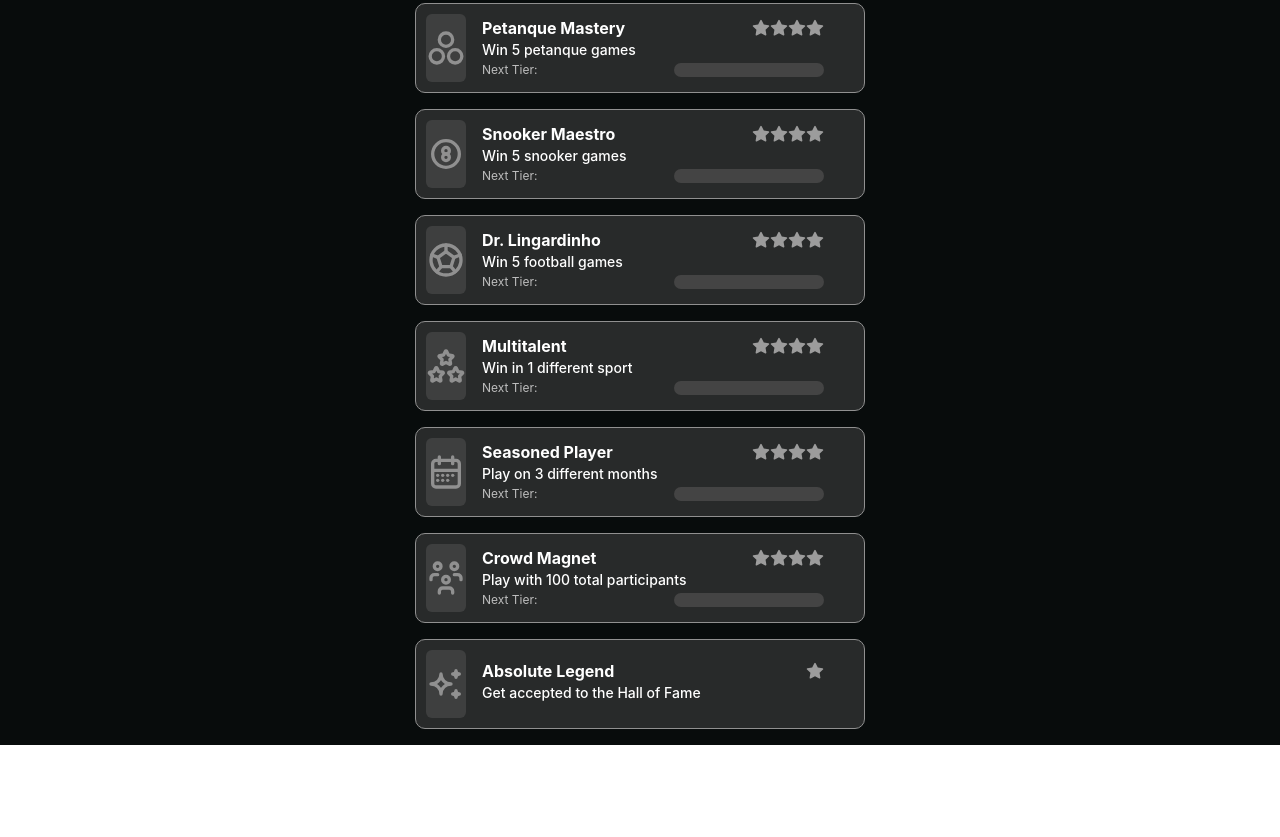
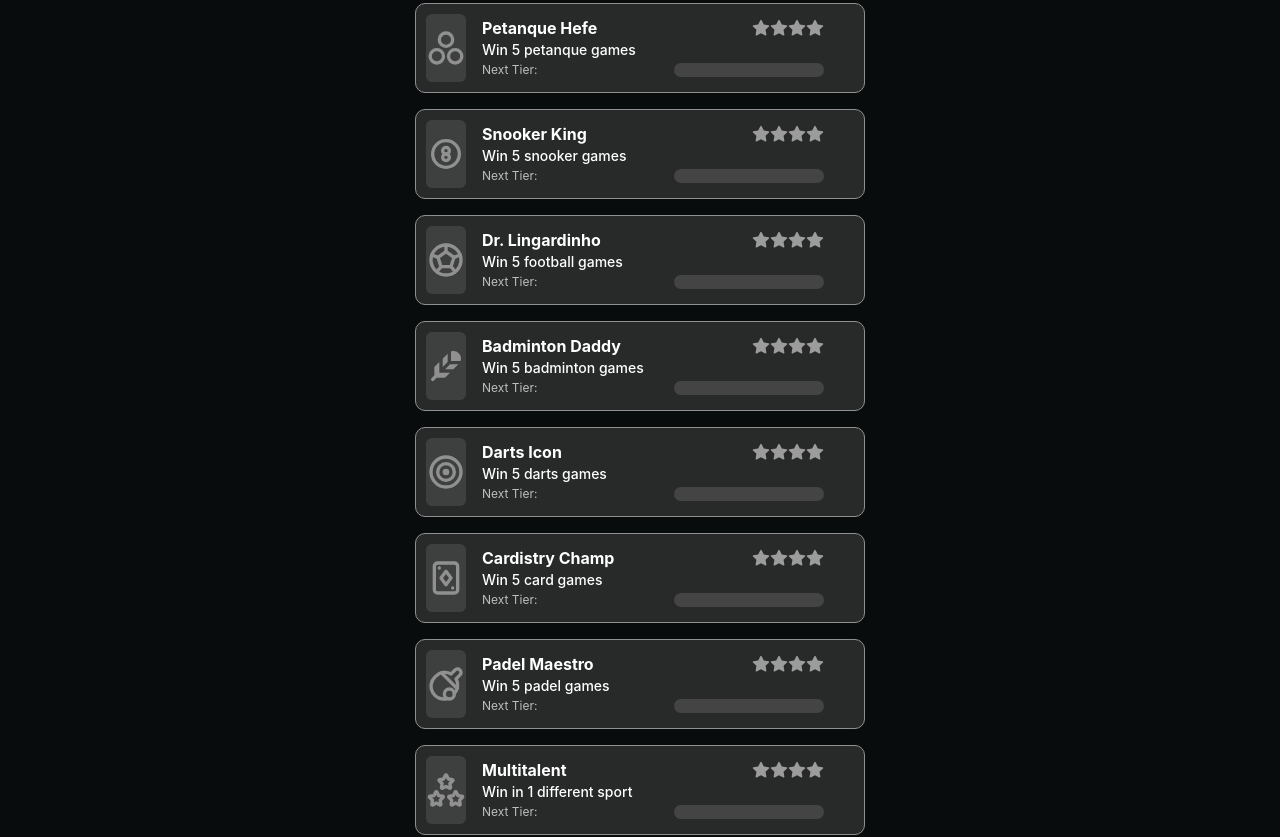
Before and after one commit to Larppuli/Scoreboard-2.0, a Next.js app: page /profile/achievements in a window 1280 px wide. Shown: the part 500-1337 px from the top of the page. Before the commit the page ends 1245 px from the top, so only its background shows below. Built offline with nearby package versions, Linux system fonts and the light colour scheme; no server answers; the database is empty.

Commit message:
added new achievements

```diff
--- a/app/profile/achievements/page.tsx
+++ b/app/profile/achievements/page.tsx
@@ -16,7 +16,12 @@ import {
     IconStars,
     IconCalendarWeek,
     IconUsersGroup,
-    IconSparkles
+    IconSparkles,
+    IconTarget,
+    IconFeatherFilled,
+    IconPingPong,
+    IconPlayCard
+
  } from '@tabler/icons-react';
 import Link from 'next/link';
 
@@ -30,6 +35,10 @@ export default function Page() {
     const petanquesWon = games?.filter((game) => game.winner === user?._id && game.sport === 'Petanque');
     const snookersWon = games?.filter((game) => game.winner === user?._id && game.sport === 'Snooker');
     const footballsWon = games?.filter((game) => game.winner === user?._id && game.sport === 'Football');
+    const dartsWon = games?.filter((game) => game.winner === user?._id && game.sport === 'Darts');
+    const badmintonsWon = games?.filter((game) => game.winner === user?._id && game.sport === 'Badminton');
+    const padelsWon = games?.filter((game) => game.winner === user?._id && game.sport === 'Padel');
+    const cardgamesWon = games?.filter((game) => game.winner === user?._id && game.sport === 'Card games');
     const differentSportsWonSet = new Set(gamesWon?.map((game) => game.sport))
     const differentSportsWonArray = Array.from(differentSportsWonSet);
     const gameMonths = new Set(games?.map((game) => new Date(game.date).getMonth()));
@@ -102,7 +111,7 @@ export default function Page() {
             isLegend: false
         },
         {
-            title: 'Petanque Mastery',
+            title: 'Petanque Hefe',
             tierData: [
                 { description: 'Win 5 petanque games', nextTier: 5 },
                 { description: 'Win 10 petanque games', nextTier: 10 },
@@ -120,7 +129,7 @@ export default function Page() {
             isLegend: false
         },
         {
-            title: 'Snooker Maestro',
+            title: 'Snooker King',
             tierData: [
                 { description: 'Win 5 snooker games', nextTier: 5 },
                 { description: 'Win 10 snooker games', nextTier: 10 },
@@ -152,6 +161,78 @@ export default function Page() {
                 : 0,
             currentProgress: footballsWon?.length,
             icon: <IconBallFootball size={40} color={'#909090'} />,
+            showProgress: true,
+            isLegend: false
+        },
+        {
+            title: 'Badminton Daddy',
+            tierData: [
+                { description: 'Win 5 badminton games', nextTier: 5 },
+                { description: 'Win 10 badminton games', nextTier: 10 },
+                { description: 'Win 20 badminton games', nextTier: 20 },
+                { description: 'Win 40 badminton games', nextTier: 40 }
+            ],
+            tier: badmintonsWon?.length >= 40 ? 4
+                : badmintonsWon?.length >= 20 ? 3
+                : badmintonsWon?.length >= 10 ? 2
+                : badmintonsWon?.length >= 5 ? 1
+                : 0,
+            currentProgress: badmintonsWon?.length,
+            icon: <IconFeatherFilled size={40} color={'#909090'} />,
+            showProgress: true,
+            isLegend: false
+        },
+        {
+            title: 'Darts Icon',
+            tierData: [
+                { description: 'Win 5 darts games', nextTier: 5 },
+                { description: 'Win 10 darts games', nextTier: 10 },
+                { description: 'Win 20 darts games', nextTier: 20 },
+                { description: 'Win 40 darts games', nextTier: 40 }
+            ],
+            tier: dartsWon?.length >= 40 ? 4
+                : dartsWon?.length >= 20 ? 3
+                : dartsWon?.length >= 10 ? 2
+                : dartsWon?.length >= 5 ? 1
+                : 0,
+            currentProgress: dartsWon?.length,
+            icon: <IconTarget size={40} color={'#909090'} />,
+            showProgress: true,
+            isLegend: false
+        },
+        {
+            title: 'Cardistry Champ',
+            tierData: [
+                { description: 'Win 5 card games', nextTier: 5 },
+                { description: 'Win 10 card games', nextTier: 10 },
+                { description: 'Win 20 card games', nextTier: 20 },
+                { description: 'Win 40 card games', nextTier: 40 }
+            ],
+            tier: cardgamesWon?.length >= 40 ? 4
+                : cardgamesWon?.length >= 20 ? 3
+                : cardgamesWon?.length >= 10 ? 2
+                : cardgamesWon?.length >= 5 ? 1
+                : 0,
+            currentProgress: cardgamesWon?.length,
+            icon: <IconPlayCard size={40} color={'#909090'} />,
+            showProgress: true,
+            isLegend: false
+        },
+        {
+            title: 'Padel Maestro',
+            tierData: [
+                { description: 'Win 5 padel games', nextTier: 5 },
+                { description: 'Win 10 padel games', nextTier: 10 },
+                { description: 'Win 20 padel games', nextTier: 20 },
+                { description: 'Win 40 padel games', nextTier: 40 }
+            ],
+            tier: padelsWon?.length >= 40 ? 4
+                : padelsWon?.length >= 20 ? 3
+                : padelsWon?.length >= 10 ? 2
+                : padelsWon?.length >= 5 ? 1
+                : 0,
+            currentProgress: padelsWon?.length,
+            icon: <IconPingPong size={40} color={'#909090'} />,
             showProgress: true,
             isLegend: false
         },
```
